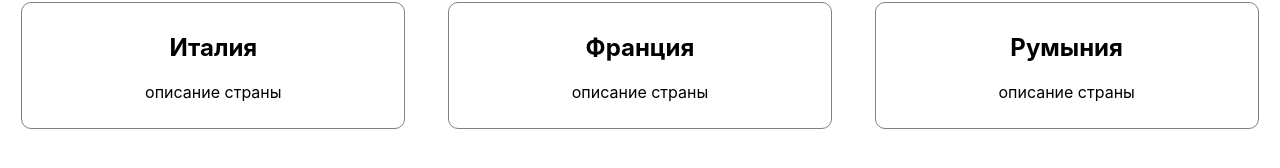
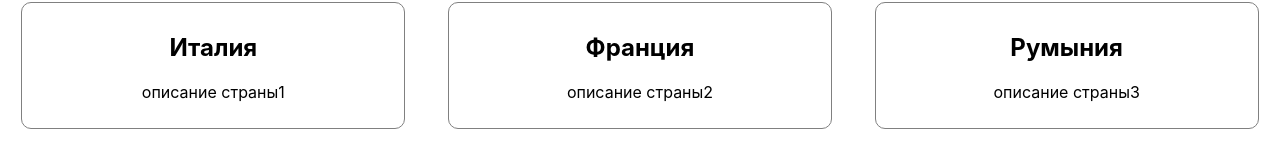
Before and after one commit to aprricod/react_homework3, a React (Create React App) app: page / in a window 1280 px wide. Shown: the part 384-552 px from the top of the page. Built offline with nearby package versions, Linux system fonts and the light colour scheme.

Commit message:
добавлен key

```diff
--- a/src/App.js
+++ b/src/App.js
@@ -5,17 +5,19 @@ export default function App() {
   const data = [
     {
       title: "Италия",
-      desc: "описание страны",
+      desc: "описание страны1",
     },
     {
       title: "Франция",
-      desc: "описание страны",
+      desc: "описание страны2",
     },
     {
       title: "Румыния",
-      desc: "описание страны",
+      desc: "описание страны3",
     },
   ];
+
+  console.log(data);
   const newCard = ({ title, desc }) => {
     return (
       <div
@@ -26,12 +28,14 @@ export default function App() {
           width: "30%",
           borderRadius: "10px",
         }}
+        key={(desc.toString(), title.toString())}
       >
         <h2>{title}</h2>
         <p>{desc}</p>
       </div>
     );
   };
+
   return (
     <div className="App">
       <header>
```
